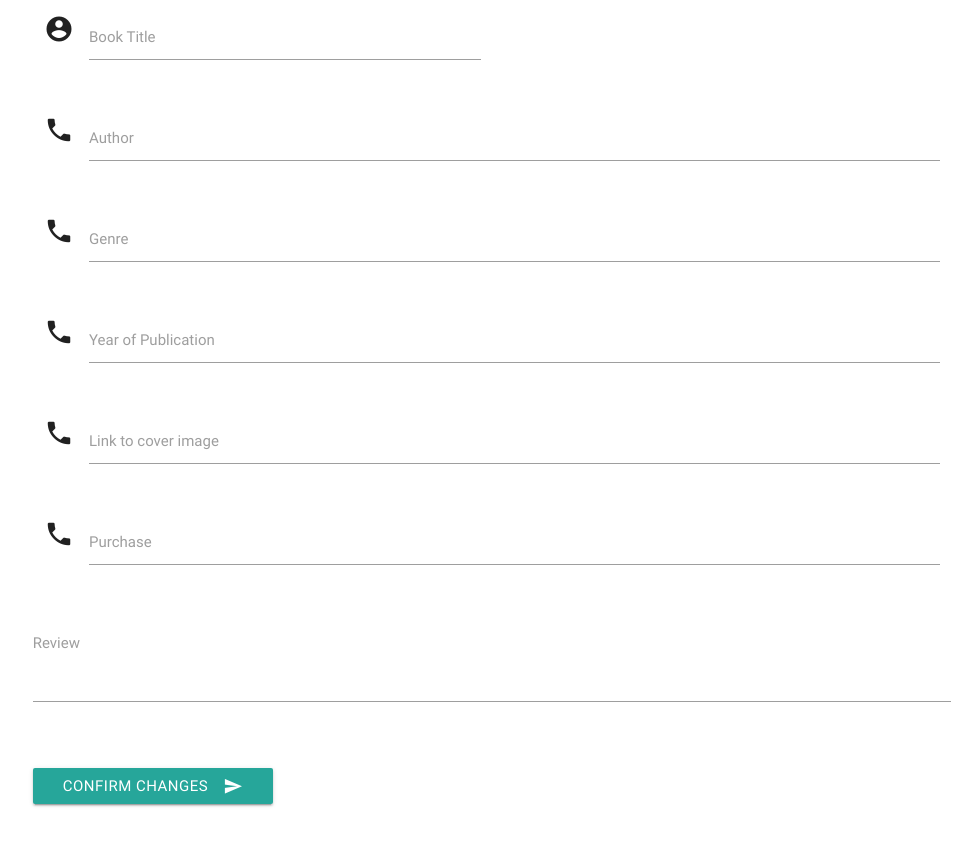
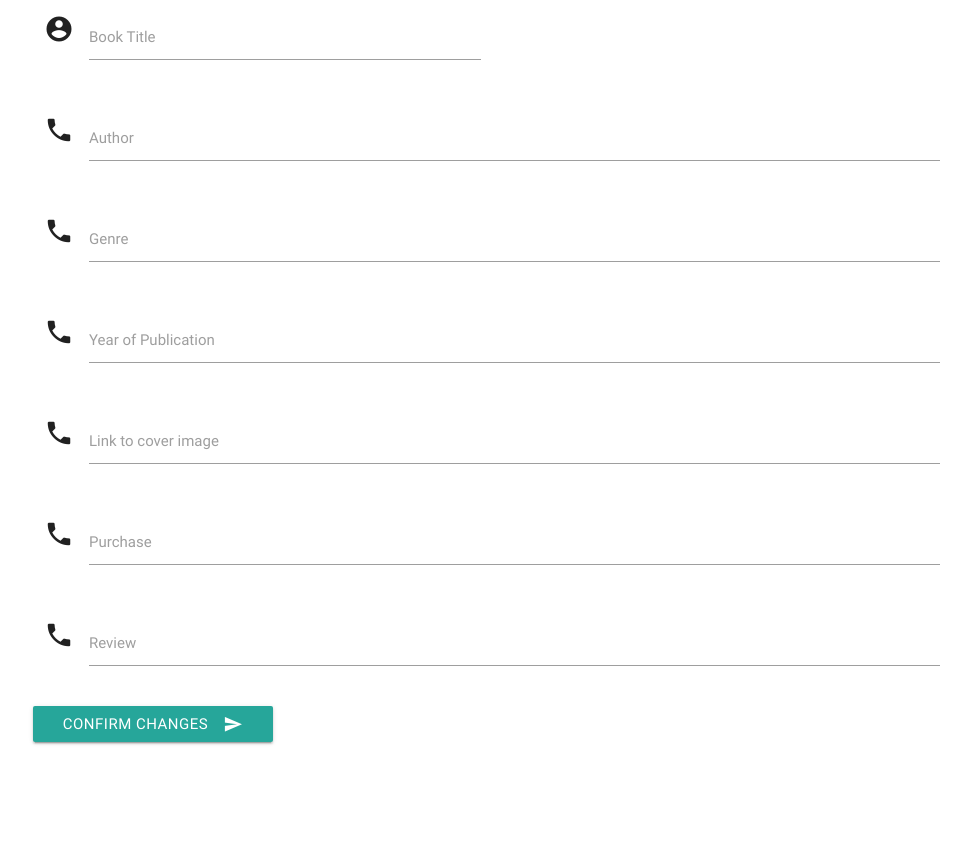
Before and after one commit to h8130084/bookReview, a Flask app: template templates/editbook.html in a window 1280 px wide. Shown: the part 108-952 px from the top of the page, without its empty margins (148-1119 px from the left). After the commit the page ends 853 px from the top, so only its background shows below. Run offline with Flask 2, Linux system fonts and the light colour scheme; the template is opened without the code that fills it, so the values that code supplies are empty; some libraries are stand-ins or nearby versions.

Commit message:
further testing on review section of the editbook.html,  amended  unnecessary code and  added missing code from fromthe previous working sections to follow suite, tested on a book that had no initial review and a book with a review. currently works, also tried editing twice which works also

```diff
--- a/templates/editbook.html
+++ b/templates/editbook.html
@@ -11,8 +11,6 @@
             </div>
         </div>
 
-
-
         <div class="row">
             <div class="input-field col s12">
                 <i class="material-icons prefix">phone</i>
@@ -24,7 +22,7 @@
         <div class="row">
             <div class="input-field col s12">
                 <i class="material-icons prefix">phone</i>
-                <input name="Genre" id="Genre" type="text" class="materialize-textarea"value="{{book.Genre}}">
+                <input name="Genre" id="Genre" type="text" class="materialize-textarea" value="{{book.Genre}}">
                 <label for="icon_telephone">Genre</label>
             </div>
         </div>
@@ -32,7 +30,7 @@
         <div class="row">
             <div class="input-field col s12">
                 <i class="material-icons prefix">phone</i>
-                <input name="Year" id="Year" type="text" class="materialize-textarea"value="{{book.Year}}">
+                <input name="Year" id="Year" type="text" class="materialize-textarea" value="{{book.Year}}">
                 <label for="icon_telephone">Year of Publication</label>
             </div>
         </div>
@@ -40,7 +38,7 @@
         <div class="row">
             <div class="input-field col s12">
                 <i class="material-icons prefix">phone</i>
-                <input name="Image_URL" id="Image_URL" type="text" class="materialize-textarea"value="{{book.Image_URL}}">
+                <input name="Image_URL" id="Image_URL" type="text" class="materialize-textarea" value="{{book.Image_URL}}">
                 <label for="icon_telephone">Link to cover image</label>
             </div>
         </div>
@@ -48,19 +46,20 @@
         <div class="row">
             <div class="input-field col s12">
                 <i class="material-icons prefix">phone</i>
-                <input name="Amazon" id="Amazon" type="text" class="materialize-textarea"value="{{book.Amazon}}">
+                <input name="Amazon" id="Amazon" type="text" class="materialize-textarea" value="{{book.Amazon}}">
                 <label for="icon_telephone">Purchase</label>
             </div>
         </div>
 
         <div class="row">
-                <div class="row">
-                    <div class="input-field col s12">
-                        <textarea id="textarea1"  type="text" class="materialize-textarea"value="{{book.Review}}"></textarea>
-                        <label for="textarea1">Review</label>
-                    </div>
-                </div>
+            <div class="input-field col s12">
+                <i class="material-icons prefix">phone</i>
+                <input name="Review" id="Review" type="text" class="materialize-textarea" value="{{book.Review}}">
+                <label for="icon_telephone">Review</label>
+            </div>
         </div>
+
+
 
         <div class="row">
             <button class="btn waves-effect waves-light" type="submit" name="action">Confirm Changes
```
Also changed, not shown: .c9/metadata/environment/templates/addbook.html (+1 -1 lines), .c9/metadata/environment/templates/books.html (+1 -1 lines), .c9/metadata/environment/templates/editbook.html (+1 -1 lines).
